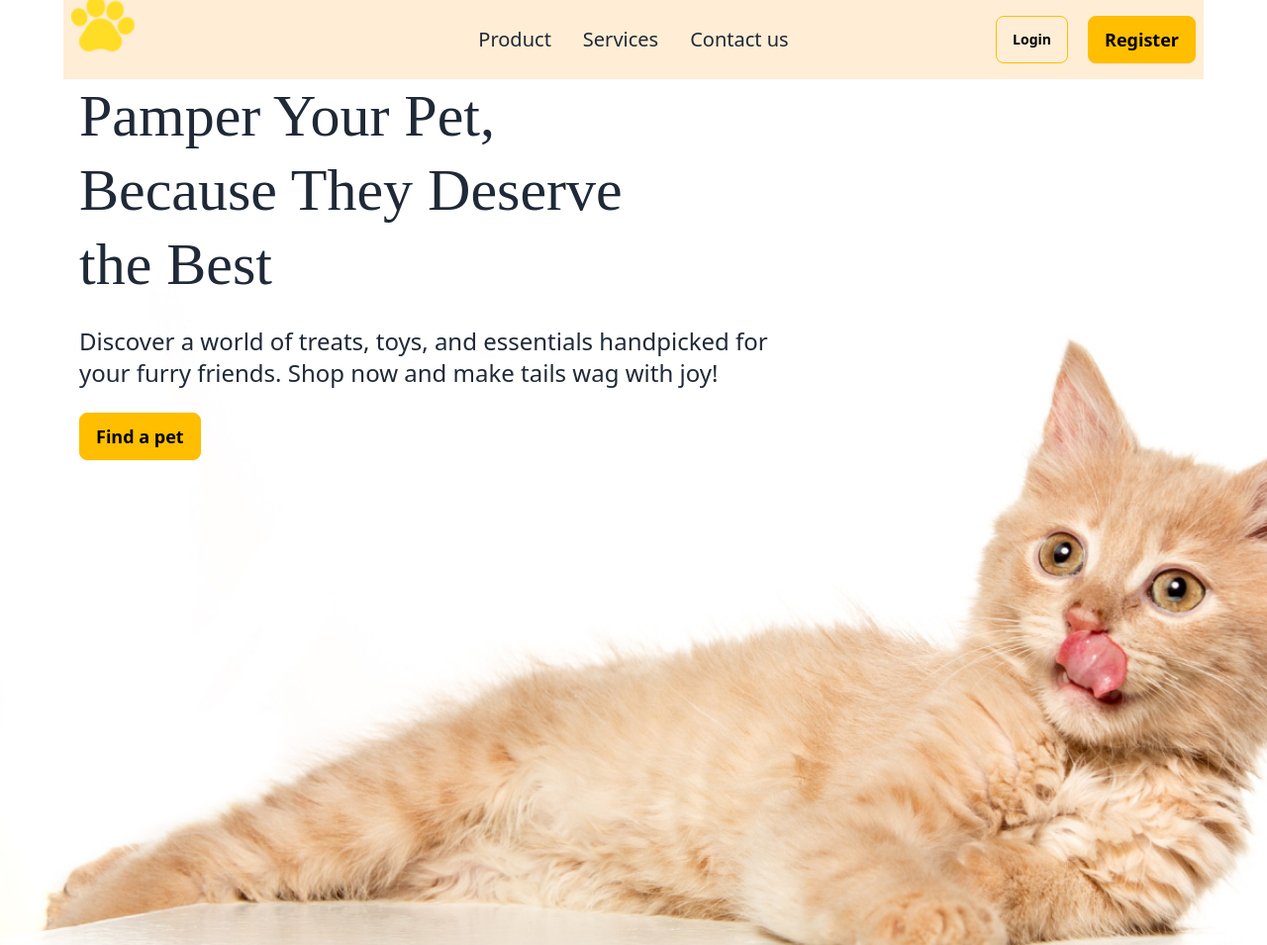
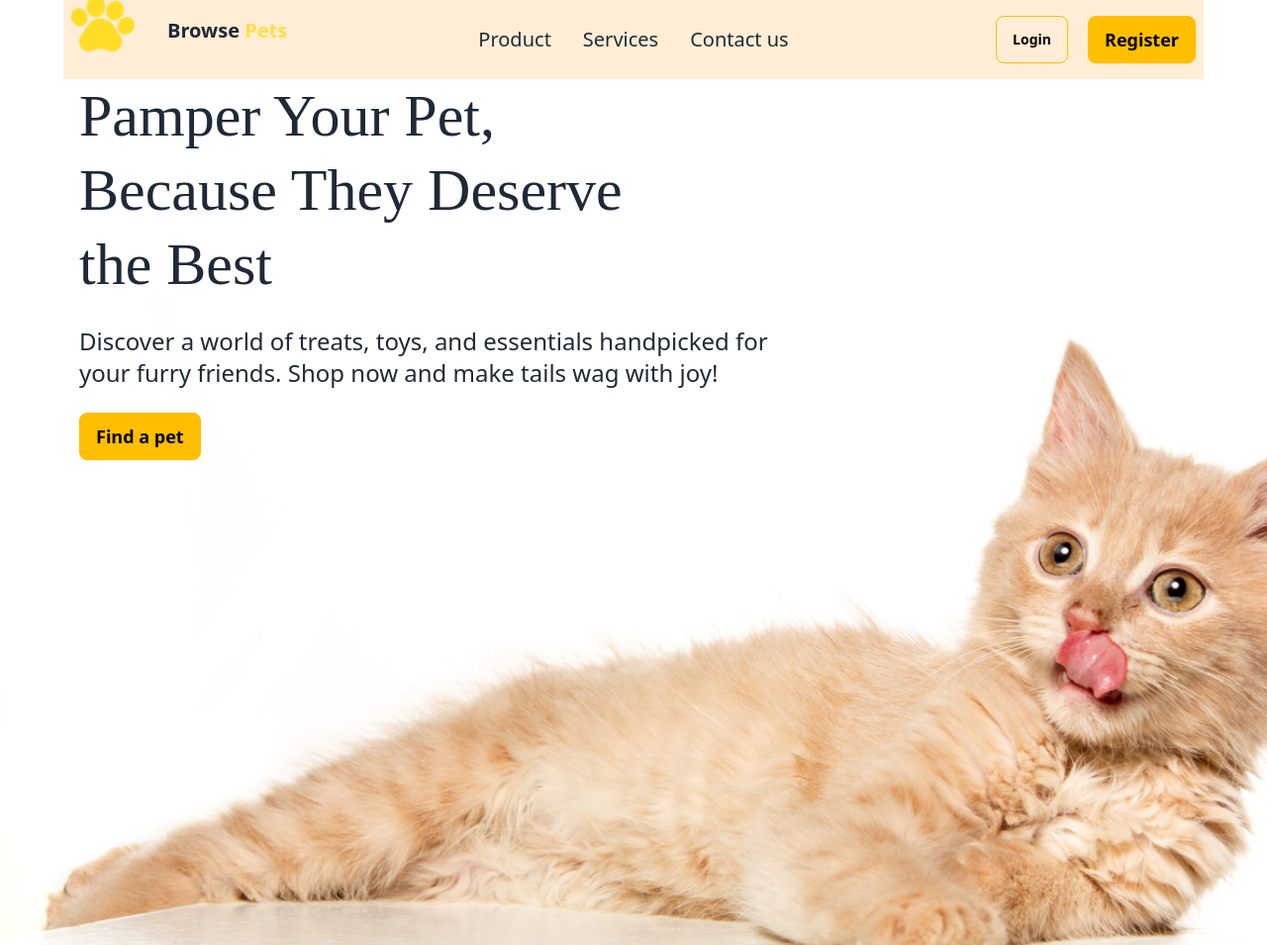
Before and after one commit to SaifuddinSagor/B11-A3, a plain HTML site: page index.html in a window 1280 px wide. Shown: the top 955 px of the page at 99% size. Drawn offline with nearby package versions, Linux system fonts and the light colour scheme; some icons are missing; a web font is replaced by a local one.

Commit message:
Nav Updatted

```diff
--- a/index.html
+++ b/index.html
@@ -63,14 +63,15 @@
     <!-- Navbar Section -->
     <nav class="md:px-16">
         <div class="navbar bg-base-100 border md:border-none bg-orange-100">
-
-            <div class="navbar-start">
+            <div class="navbar-start flex items-center space-x-4">
+                <!-- Image 1 -->
                 <img class="hidden md:block w-16 h-16 animate-bounce" src="c1-assets/logo-header.png" alt="">
-                <a class="hidden btn btn-ghost text-xl">Browse<span class="text-yellow-300">4</span>ets</a>
-                <img class="block md:hidden w-16 h-16 animate-pulse" src="c1-assets/logo-header.png" alt="">
+                <a class="hidden md:inline btn btn-ghost text-xl">Browse
+                    <span class="text-yellow-300">Pets</span>
+                </a>
+                <!-- Image 2  -->
+                <img class="block md:hidden w-12 h-12 sm:w-14 sm:h-14 animate-pulse" src="c1-assets/logo-header.png" alt="">
             </div>
-
-
             <div class="navbar-center hidden md:flex">
                 <ul class="menu menu-horizontal px-1 text-xl">
                     <li><a class="hover:animate-pulse">Product</a></li>
```
